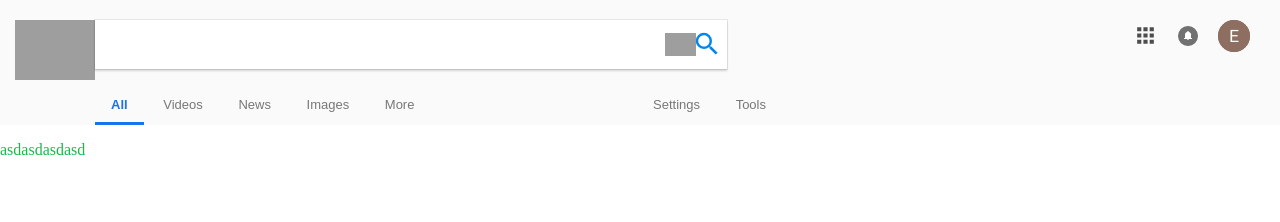
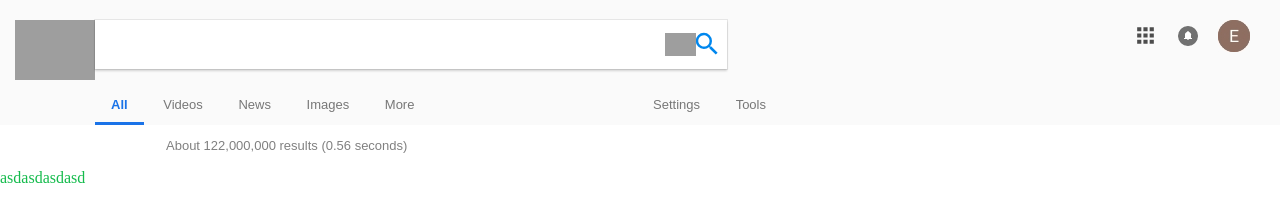
Before and after one commit to EclDev/google-homepage, a plain HTML site: page index.html in a window 1280 px wide. Drawn offline with Linux system fonts and the light colour scheme; grey boxes are pictures that could not be loaded.

Commit message:
Added results stats and favicon

```diff
--- a/index.html
+++ b/index.html
@@ -1,6 +1,7 @@
 <!DOCTYPE html>
 <html>
 <head>
+    <link rel="shortcut icon" type="image/png" href="https://www.google.com/s2/favicons?domain=www.google.com"/>
     <title>build this webpage</title>
     <link rel="stylesheet" href="style.css">
 </head>
@@ -56,6 +57,11 @@
 
 </div>
 
+<div class="results">
+    <div class="resultStats">
+        <p>About 122,000,000 results (0.56 seconds)</p>
+    </div>
+</div>
 
 <p id="balls">asdasdasdasd</p>
 
--- a/style.css
+++ b/style.css
@@ -1,5 +1,3 @@
-
-
 html, body {
     margin: 0;
     padding: 0;
@@ -164,6 +162,13 @@ html, body {
     padding-bottom: 13px;
 }
 
+.resultStats {
+    padding-left: 166px;
+    font-family: arial,sans-serif;
+    font-size: 13px;
+    color: #808080;
+}
+
 #balls {
     color: rgb(20, 187, 76);
 }
```
